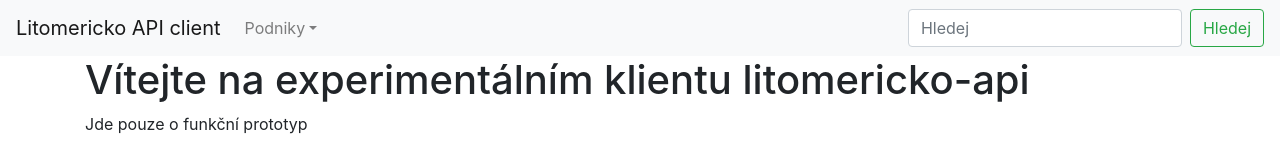
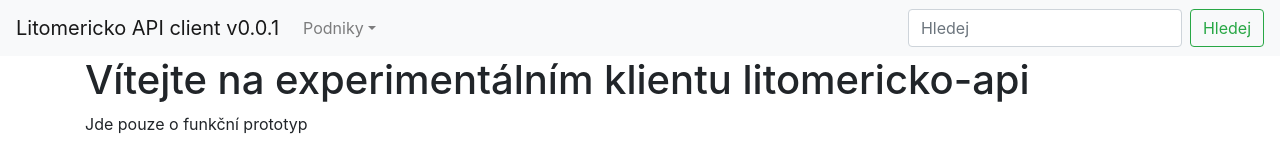
Before and after one commit to JohnnyBDude/litomericko-api-client, a React (Create React App) app: page / in a window 1280 px wide. Shown: the top 155 px of the page. Built offline with nearby package versions, Linux system fonts and the light colour scheme.

Commit message:
Set version v0.0.1

```diff
--- a/src/Navigation.js
+++ b/src/Navigation.js
@@ -10,7 +10,7 @@ import CompanyCategoriesDropdown from "./CompanyCategoriesDropdown";
 function Navigation() {
   return (
       <Navbar bg="light" expand="lg">
-          <Navbar.Brand href="/">Litomericko API client</Navbar.Brand>
+          <Navbar.Brand href="/">Litomericko API client v0.0.1</Navbar.Brand>
           <Navbar.Toggle aria-controls="basic-navbar-nav" />
           <Navbar.Collapse id="basic-navbar-nav">
               <Nav className="mr-auto">
```
